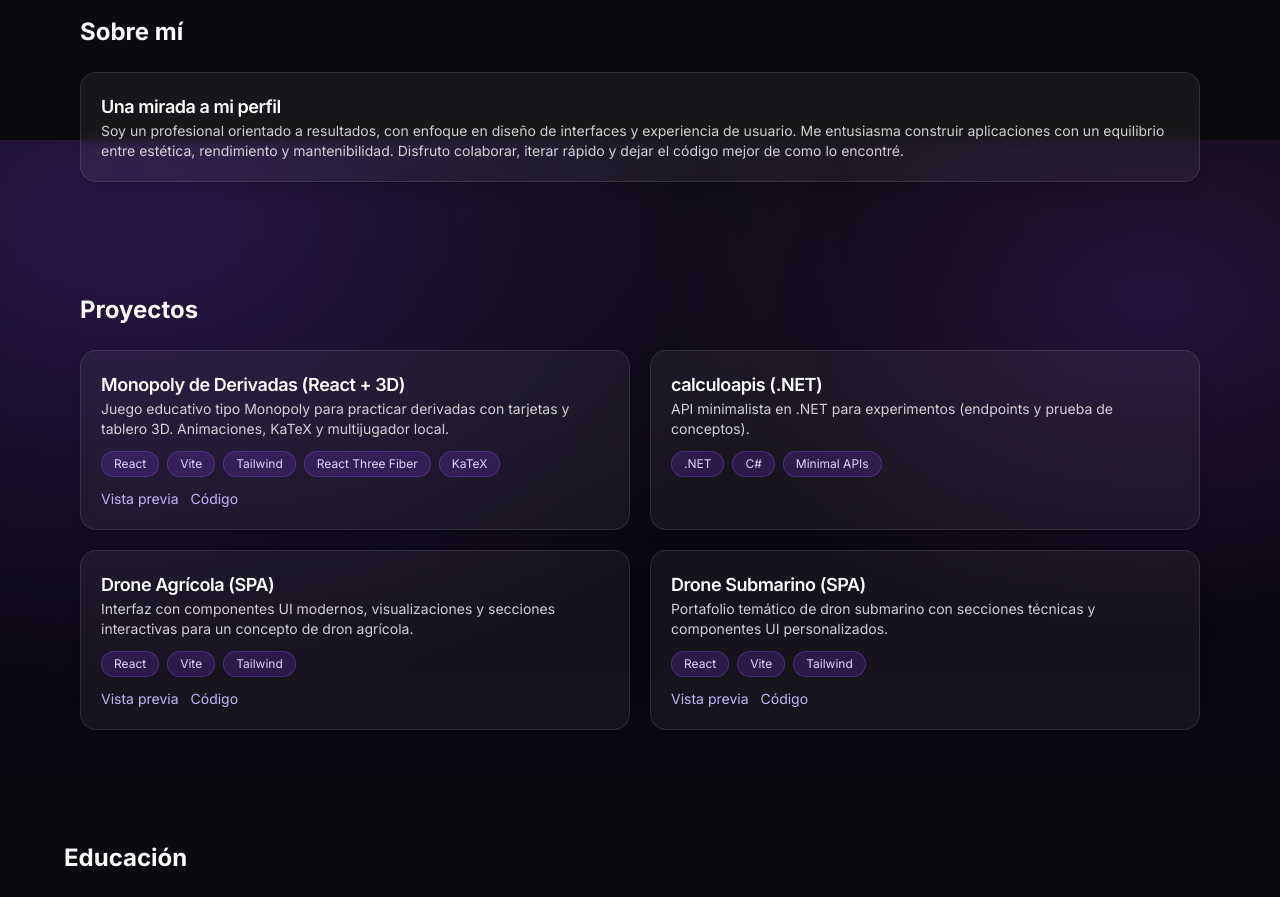
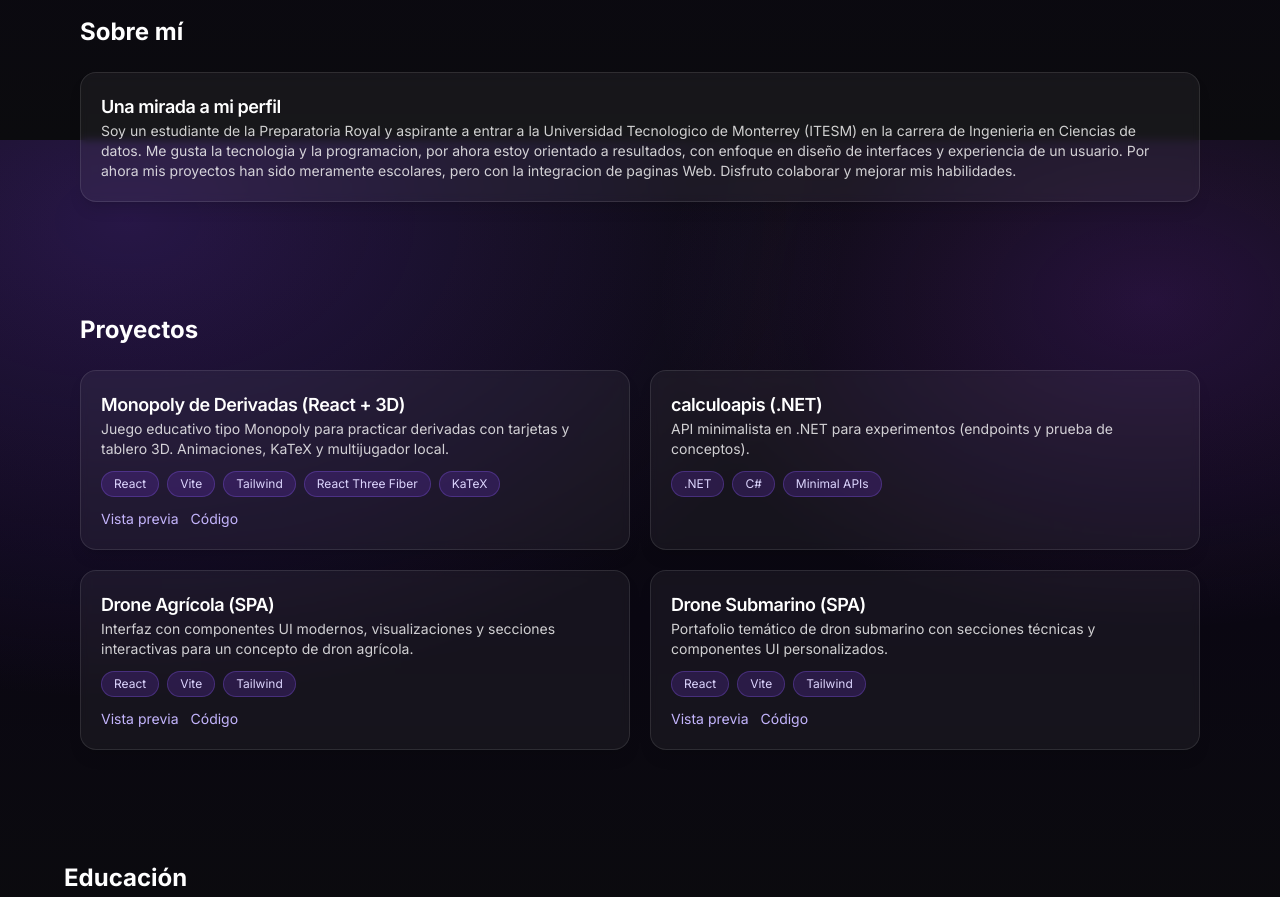
Before and after one commit to SolarisSunh/Portafolio, a React (Vite) app: page / in a window 1280 px wide. Shown: the part 660-1557 px from the top of the page. Built offline with nearby package versions, Linux system fonts and the light colour scheme.

Commit message:
feat about

```diff
--- a/src/sections/About.tsx
+++ b/src/sections/About.tsx
@@ -12,11 +12,9 @@ export const About: React.FC = () => {
           </CardHeader>
           <CardContent>
             <p>
-              Soy un profesional orientado a resultados, con enfoque en diseño de
-              interfaces y experiencia de usuario. Me entusiasma construir
-              aplicaciones con un equilibrio entre estética, rendimiento y
-              mantenibilidad. Disfruto colaborar, iterar rápido y dejar el código
-              mejor de como lo encontré.
+              Soy un estudiante de la Preparatoria Royal y aspirante a entrar a la Universidad Tecnologico de Monterrey (ITESM) en la carrera de Ingenieria en Ciencias de datos.
+              Me gusta la tecnologia y la programacion, por ahora estoy orientado a resultados, con enfoque en diseño de interfaces y experiencia de un usuario.
+              Por ahora mis proyectos han sido meramente escolares, pero con la integracion de paginas Web. Disfruto colaborar y mejorar mis habilidades.
             </p>
           </CardContent>
         </Card>
--- a/src/sections/Education.tsx
+++ b/src/sections/Education.tsx
@@ -8,11 +8,11 @@ export const Education: React.FC = () => {
         <h2 className="text-2xl font-bold text-white mb-6">Educación</h2>
         <Card>
           <CardHeader>
-            <CardTitle>Tecnológico de Monterrey (ITESM)</CardTitle>
+            <CardTitle>Preparatoria Royal y Tecnológico de Monterrey (ITESM)</CardTitle>
           </CardHeader>
           <CardContent>
             <p className="text-white/80">
-              Mi objetivo es continuar mi formación en el <strong>Instituto Tecnológico y de Estudios Superiores de Monterrey (ITESM)</strong>,
+              Por ahora soy Estudiante de la Preparatoria Royal pero mi objetivo es continuar mi formación en el <strong>Instituto Tecnológico y de Estudios Superiores de Monterrey (ITESM)</strong>,
               una de las universidades más reconocidas de América Latina por su enfoque en innovación, liderazgo y emprendimiento.
             </p>
           </CardContent>
```
